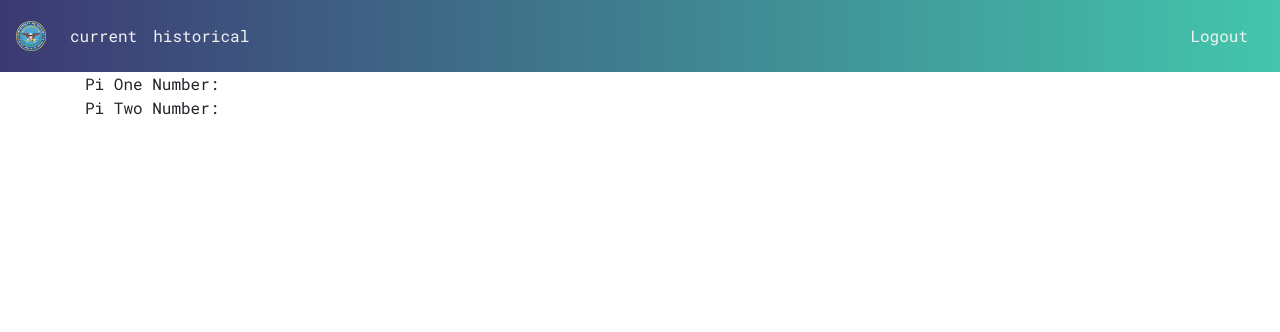
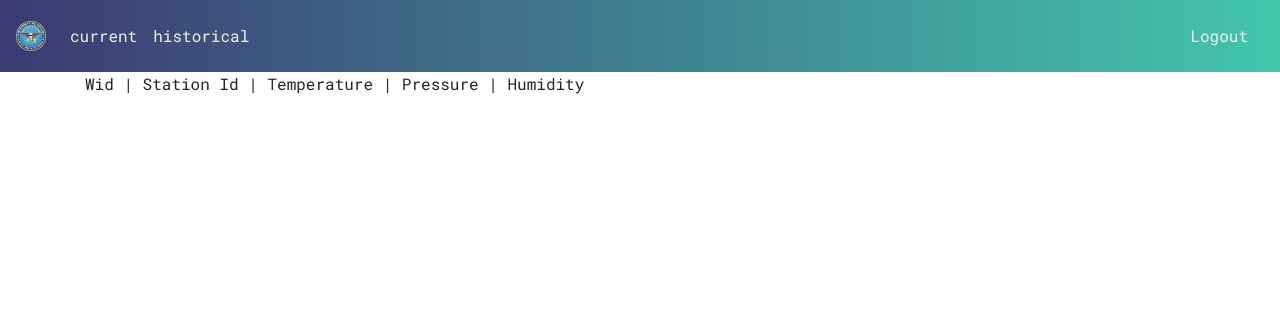
Before and after one commit to batiyeh/weather-station, a Django app: page /random/ in a window 1280 px wide. Shown: the top 332 px of the page. Run offline with Django 3.2, Linux system fonts and the light colour scheme; some libraries are stand-ins or nearby versions.

Commit message:
Added dynamic support for displaying connected pi's data. Formatting issues semi-fixed. Added comments to random

```diff
--- a/currentweather/templates/rng.html
+++ b/currentweather/templates/rng.html
@@ -4,9 +4,10 @@
 {% csrf_token %}
 <div class="container">
 
-    <div id="piOne"> Pi One Number:</div><span class="num1"> </span>
-    <div id="piTwo"> Pi Two Number:</div><span class='num2'> </span>
+    <div id="piOne"> Wid | Station Id | Temperature | Pressure | Humidity</div><span class="chart"> </span>
+
     <script type="text/javascript">
+
         setInterval(updateRng, 5000);
         //called function updateRng every 5000 miliseconds (5 seconds)
         function updateRng(){
@@ -19,14 +20,22 @@
                 },
                 success: function(data){
                     console.log(data);
-
-                    $('.num1').contents()[0].textContent = data[0];
-                    $('.num2').contents()[0].textContent = data[1];
-                    //updates span num1 and num2 with strings made from the json data
+                    x = 0
+                    rows = ""
+                    while(data[x]){
+                        rows = rows + " " + data[x];
+                        document.createElement("p")
+                        //formatting
+                        x = x + 1
+                    };
+                    $('.chart').contents()[0].textContent = rows;
+                    //updates 'chart' with string rows
+                    //this will essentially refresh every single piece of data on the screen
+                    //regardless of if it was changed or not
                 },
                 failure: function(data){
                     console.log(data);
-                }
+                },
             });
         };
     </script>
--- a/currentweather/views.py
+++ b/currentweather/views.py
@@ -88,32 +88,25 @@
     if request.method == 'GET':
         data = Stations.objects.all()
         context = {
-            "wid": data
+            "wid": data,
+            "stationid": data,
+            "temperature": data,
+            "humidity" : data,
+            "pressure" : data,
         }
         return render(request, "rng.html", context)
 
     elif request.is_ajax():
-        data = Stations.objects.all()
-        test = Stations.objects.all().values()
+        data = Stations.objects.all().values()
+        #gets all entries from Stations as a QuerySet of dictionaries
         context = {}
         x = 0
-        for a in test:
-            row = a['wid'] + ' ' + a['stationid'] + ' ' + str(a['temperature']) + ' ' + str(a['pressure']) + ' ' + str(a['humidity'])
-            context[x] = row
+        for a in data:
+            context[x] = str(a['wid']) + ' ' + str(a['stationid']) + ' ' + str(a['temperature']) + ' ' + str(a['pressure']) + ' ' + str(a['humidity'])
+            #turns all data in a single row into one string and stores it in a dictionary
             x = x + 1
         return JsonResponse(context)
-        #return render(request, "rng.html", context)
-        #return JsonResponse({"one":random.randint(1,101), "two":random.randint(1,101)})
-
-# def forgotPage(request):
-#     if request.method == 'GET':
-#         return render(request, 'templates/registration/forgot.html')
-
-#     elif request.method == 'POST':
-#         email = request.POST.get('email', None)
-
-#         return HttpResponse(json.dumps(email), content_type='application/json', status=200)
-
+        #serializes dictionary as json data
 
 @csrf_exempt
 def stationListener(request):
```
